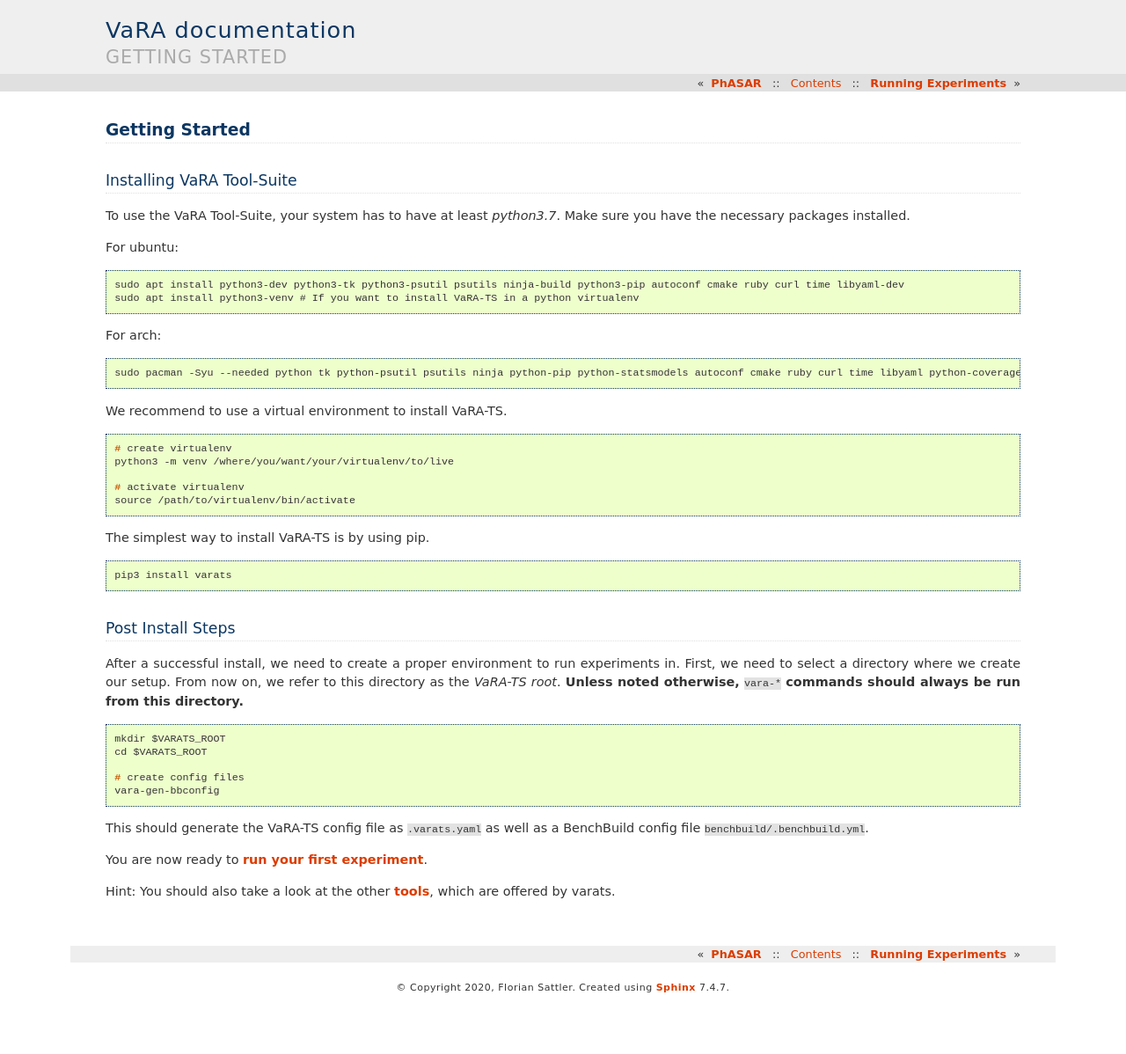
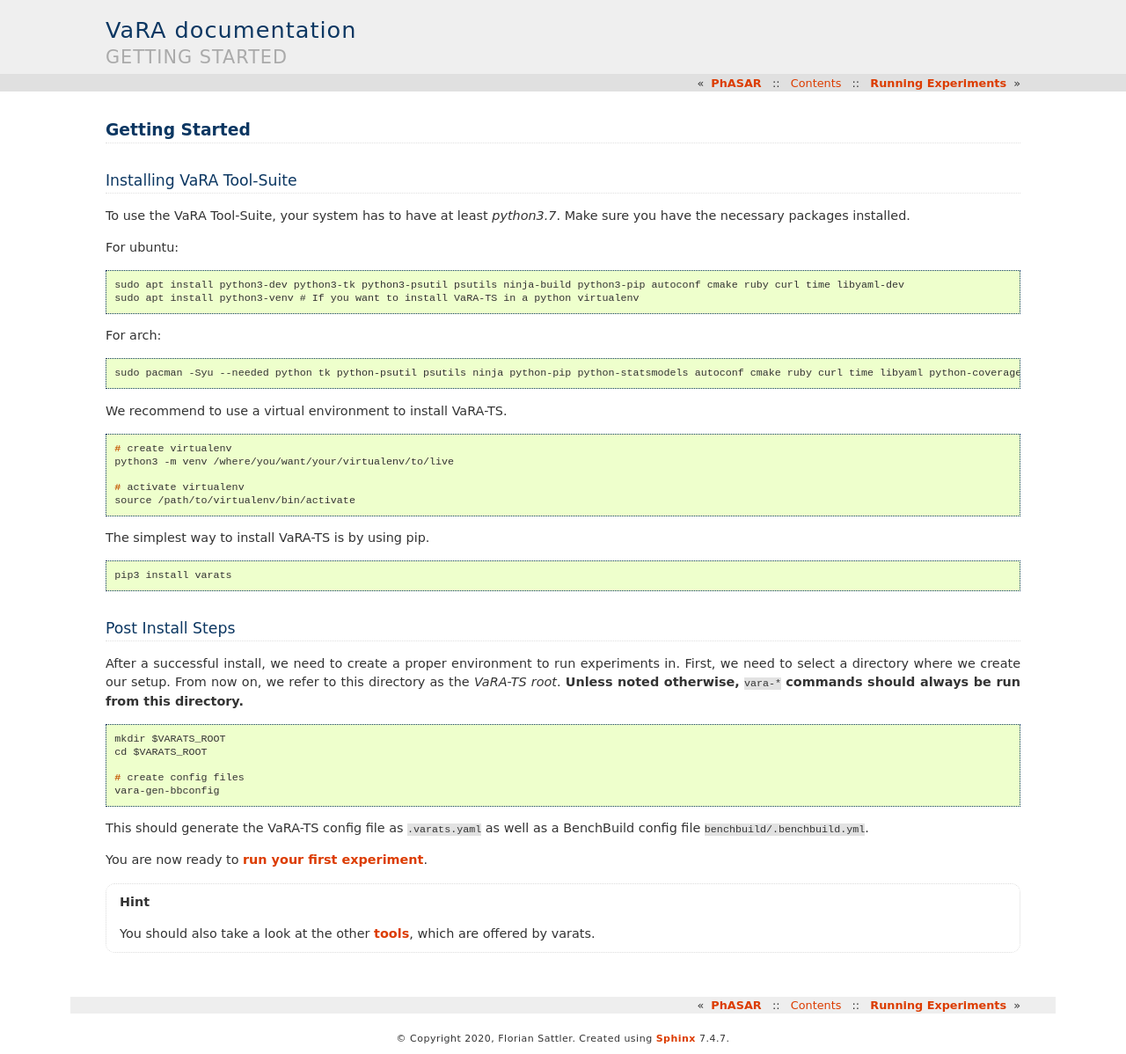
Before and after one commit to se-sic/VaRA-Tool-Suite, a Sphinx documentation site: the page built from docs/source/tutorials/getting_started.rst, in a window 1280 px wide. Shown: the whole page at 88% size. Built offline with Sphinx 7.4.7, drawn with Linux system fonts in a browser that asks for light colours; the version number could not be read and is left out; before the commit the page ends 1139 px from its top, so only the background shows below that.

```diff
--- a/docs/source/tutorials/getting_started.rst
+++ b/docs/source/tutorials/getting_started.rst
@@ -56,4 +56,4 @@ This should generate the VaRA-TS config file as ``.varats.yaml`` as well as a Be
 
 You are now ready to :ref:`run your first experiment <Running Experiments>`.
 
-Hint: You should also take a look at the other :ref:`tools <Tools Overview>`, which are offered by varats.
+.. hint:: You should also take a look at the other :ref:`tools <Tools Overview>`, which are offered by varats.
```
